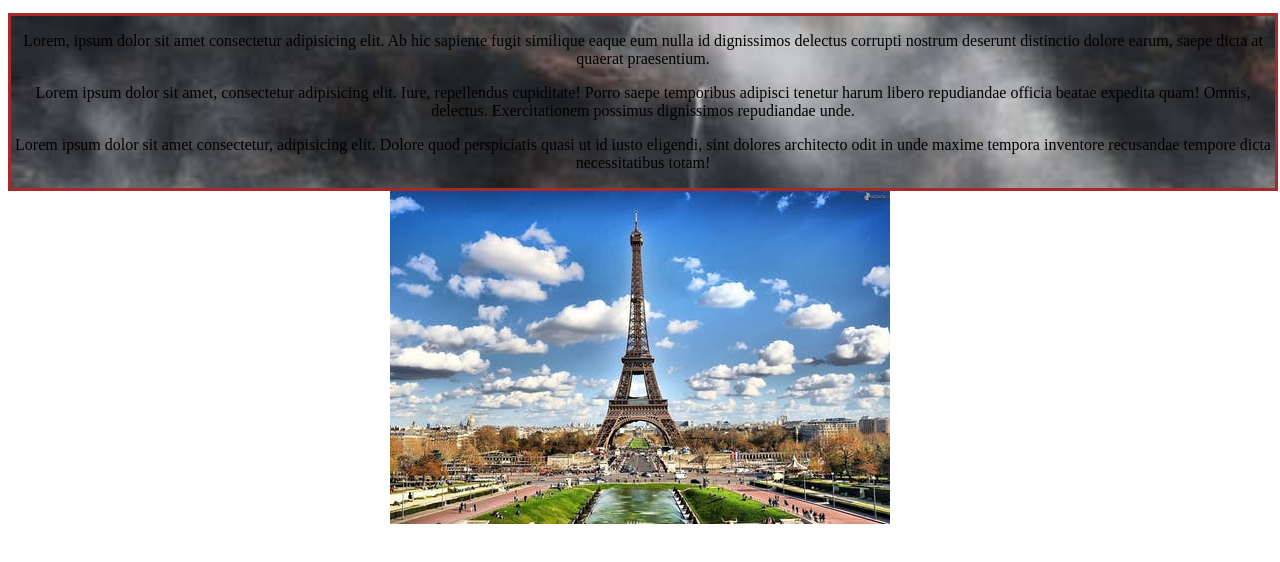
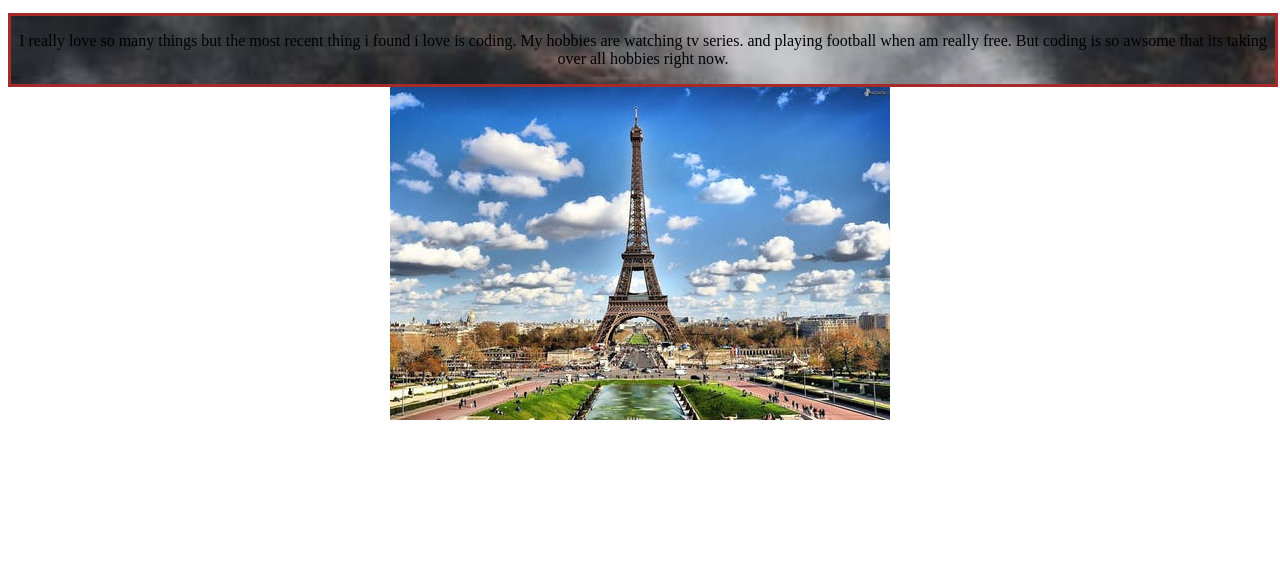
Before and after one commit to osman2491/my-portfolio, a plain HTML site: page about.html in a window 1280 px wide. Shown: the part 160-722 px from the top of the page. Drawn offline with Linux system fonts and the light colour scheme.

Commit message:
add my hobbies

```diff
--- a/about.html
+++ b/about.html
@@ -27,9 +27,9 @@
             </p>
        </div>
      <div class="my-hobbies">
-            <p> Lorem, ipsum dolor sit amet consectetur adipisicing elit. Ab hic sapiente fugit similique eaque eum nulla id dignissimos delectus corrupti nostrum deserunt distinctio dolore earum, saepe dicta at quaerat praesentium.</p>
-            <p>Lorem ipsum dolor sit amet, consectetur adipisicing elit. Iure, repellendus cupiditate! Porro saepe temporibus adipisci tenetur harum libero repudiandae officia beatae expedita quam! Omnis, delectus. Exercitationem possimus dignissimos repudiandae unde.</p>
-        <p>Lorem ipsum dolor sit amet consectetur, adipisicing elit. Dolore quod perspiciatis quasi ut id iusto eligendi, sint dolores architecto odit in unde maxime tempora inventore recusandae tempore dicta necessitatibus totam!</p>
+            <p> I really love so many things but the most recent thing i found i love is coding.
+                My hobbies are watching tv series. and playing football when am really free.
+                But coding is so awsome that its taking over all hobbies right now.</p>
     </div>
     <div class="journey">
     <img src="images/paris.jpeg" alt="love paris">
```
Lines whose indentation alone changed are shown as unchanged.
